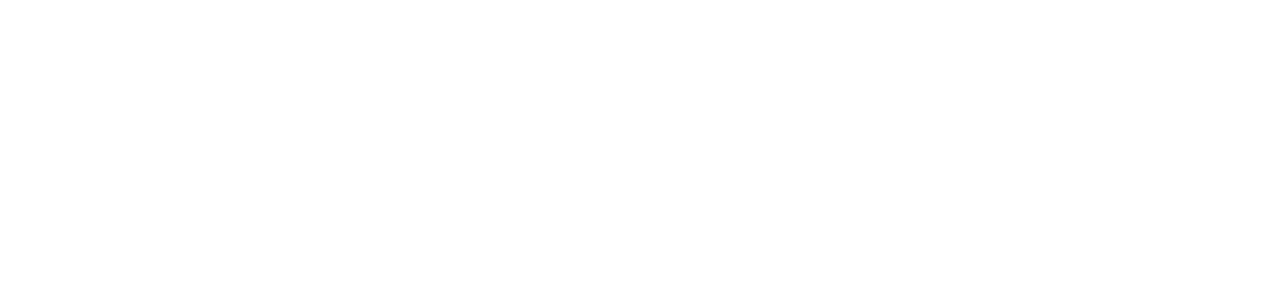
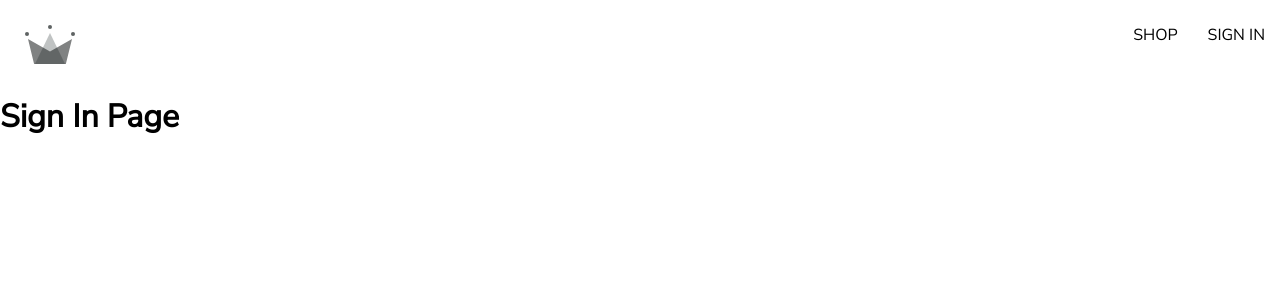
Before and after one commit to SheeloveDol/gc-clothing, a React (Create React App) app: page /sign-in in a window 1280 px wide. Before the commit this address had no page. Shown: the top 300 px of the page. Built offline with nearby package versions, Linux system fonts and the light colour scheme.

Commit message:
Installed firebase and added sign in page and link

```diff
--- a/package.json
+++ b/package.json
@@ -6,6 +6,7 @@
     "@testing-library/jest-dom": "^5.16.4",
     "@testing-library/react": "^13.2.0",
     "@testing-library/user-event": "^13.5.0",
+    "firebase": "^9.8.1",
     "react": "^18.1.0",
     "react-dom": "^18.1.0",
     "react-router-dom": "^6.3.0",
--- a/src/App.js
+++ b/src/App.js
@@ -1,6 +1,7 @@
 import { Routes, Route} from 'react-router-dom';
 
 import Navigation from './routes/navigation/navigation.component';
+import SignIn from './routes/sign-in/sign-in.component';
 import Home from './routes/home/home.component'
 
 
@@ -16,10 +17,10 @@
   return (
     <Routes>
       <Route path='/' element={<Navigation />} >
-      <Route index element={<Home />} />
-      <Route path='/shop' element={<Shop />} />
+        <Route index element={<Home />} />
+        <Route path='shop' element={<Shop />} />
+        <Route path='sign-in' element={<SignIn />} />
       </Route>
-
     </Routes>
   )
 }
--- a/src/routes/navigation/navigation.component.jsx
+++ b/src/routes/navigation/navigation.component.jsx
@@ -14,6 +14,9 @@
                 <Link className='nav-link' to='/shop'>
                     SHOP
                 </Link>
+                <Link className='nav-link' to='/sign-in'>
+                    SIGN IN
+                </Link>
             </div>
         </div>
         <Outlet />
--- /dev/null
+++ b/src/routes/sign-in/sign-in.component.jsx
@@ -0,0 +1,11 @@
+
+
+const SignIn = () => {
+    return (
+        <div>
+            <h1>Sign In Page</h1>
+        </div>
+    )
+}
+
+export default SignIn
```
Also changed, not shown: 1 other file (tests, documents, lock files or other folders).
